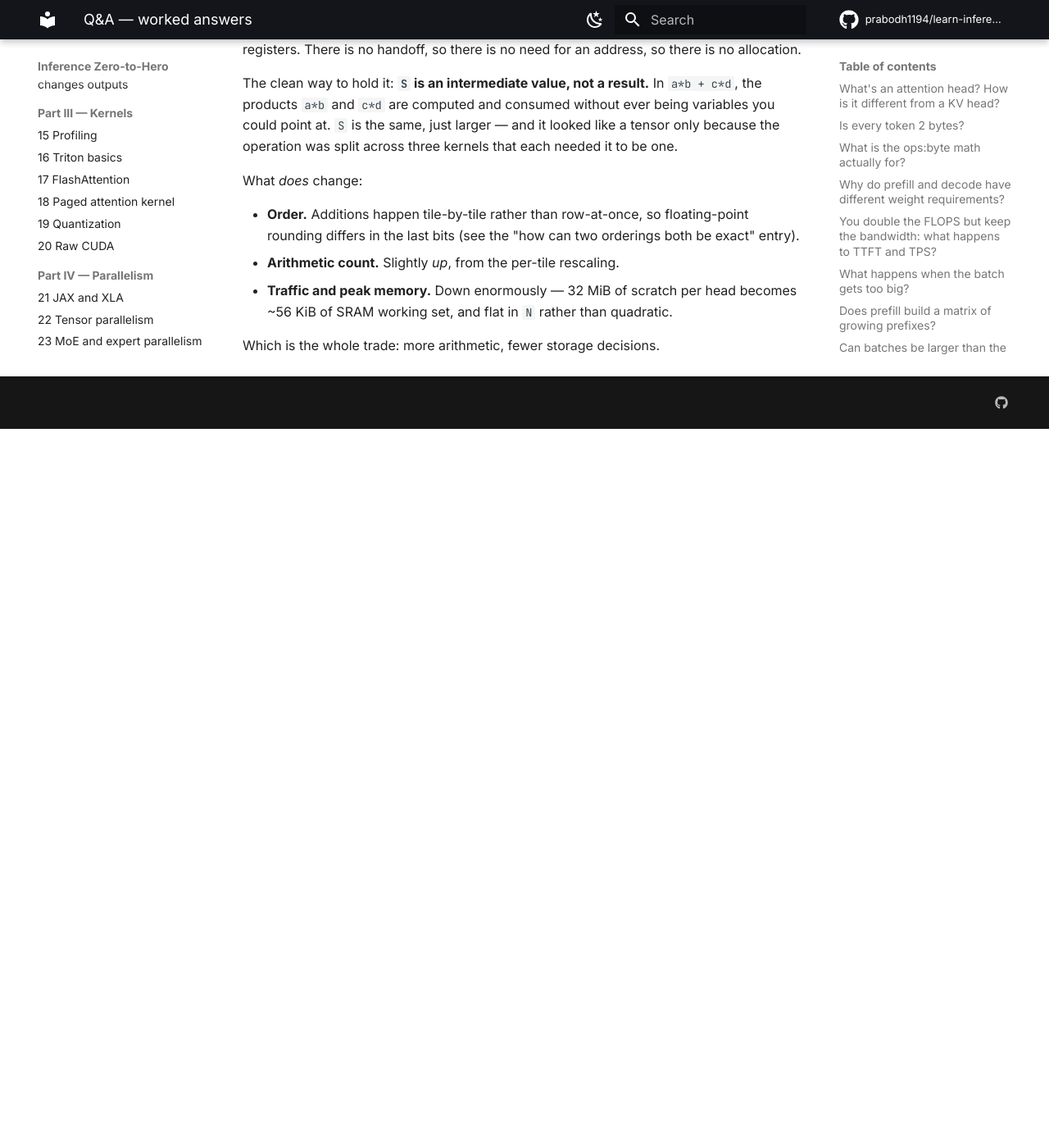
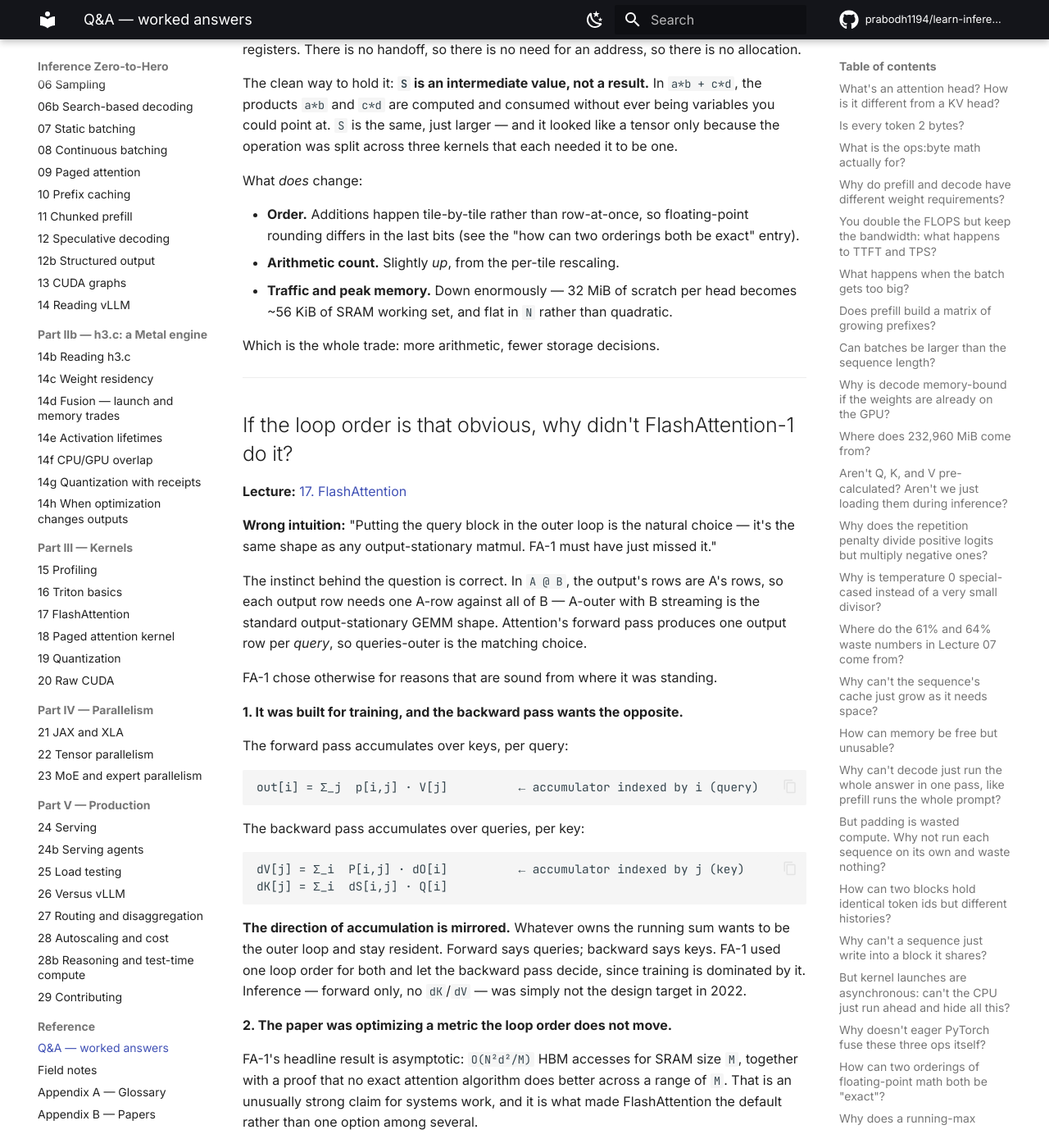
Before and after one commit to prabodh1194/learn-inference, an MkDocs documentation site: the page built from book/qa.md, in a window 1280 px wide and 1400 px high, scrolled down 37512 px. Shown: the whole window at 82% size. Built offline with MkDocs 1.6.1 and Material for MkDocs 9.7.7, drawn with Linux system fonts in a browser that asks for light colours; comment, search, counter and statistics services are not loaded; before the commit the page ends 38035 px from its top, so only the background shows below that; some of the changed text lies outside the part shown.

Commit message:
book: L17 -- answer why FA-1 didn't pick the "obvious" loop order
Reader question after the loop-order derivation: if queries-outer is obvious --
even plain matmul suggests it, since in A@B the output indexes by A's rows --
why did FlashAttention-1 do the opposite? The lecture presented FA-1's choice as
simply worse without explaining it, which makes the paper look careless.

Adds an aside + full Q&A entry with three reasons, none of which is "they missed
it":

1. FA-1 targeted training, and the backward pass mirrors the accumulation
   direction. Forward: out[i] = sum_j p[i,j] V[j], accumulator indexed by query.
   Backward: dV[j] = sum_i P[i,j] dO[i], accumulator indexed by key. Whatever
   owns the running sum wants to be outer, so forward wants queries and backward
   wants keys. FA-1 used one order for both and the backward pass won.
2. FA-1's contribution is asymptotic -- O(N^2 d^2 / M) HBM accesses, proven
   optimal for a range of SRAM sizes. Both loop orders meet that bound; the
   state round-trips are a constant factor, invisible to the analysis the paper
   was built around.
3. Holding a Br x d accumulator in registers for a whole inner loop got easier
   with A100/H100-era register files and compilers.

Ends on the transferable point: asymptotic wins and constant-factor wins are
found by different kinds of looking. FA-1 came from complexity analysis, FA-2
from profiling a working implementation -- which is exactly why this book
demands a before/after number rather than reasoning to the answer.

Also confirms the reader's matmul instinct is right, and identifies the backward
pass as what breaks the symmetry.

Co-Authored-By: Claude Opus 5 <noreply@anthropic.com>

````diff
--- a/book/17-flash-attention.md
+++ b/book/17-flash-attention.md
@@ -716,6 +716,48 @@ The loop order is the one worth learning first, because the other three follow
 naturally from it: once a query block owns the outer loop, keeping its state in
 registers and deferring the division both become the obvious thing to do.
 
+??? question "If the loop order is that obvious, why didn't FlashAttention-1 do it?"
+    It is obvious *from where you are standing* — forward-pass inference, on
+    2023-era hardware, with the answer already known. FA-1 was standing
+    somewhere else, and three things pushed it the other way.
+
+    **It was designed for training, where the backward pass dominates.** The
+    backward pass computes `dK` and `dV`, and those accumulate **over
+    queries**: `dV[j] = Σ_i P[i,j]·dO[i]`. So in the backward pass it is the
+    *K/V* block that owns a running accumulator and wants to stay resident
+    while queries stream past — the mirror image of the forward pass. FA-1 used
+    one loop order for both directions, and the backward pass's preference won.
+    Inference-only forward attention was not the target in 2022.
+
+    **The paper optimized a metric the loop order doesn't move.** FA-1's
+    contribution is an *asymptotic* result: `O(N²d²/M)` HBM accesses, and a
+    proof that this is optimal for a range of SRAM sizes `M`. Both loop orders
+    achieve that bound. The state round-tripping you counted is a **constant
+    factor**, and constant factors are invisible to the analysis the paper was
+    built around. By its own success criterion, FA-1 was not leaving anything
+    on the table.
+
+    **Register budgets were tighter.** Holding `(m, l, acc)` in registers for
+    an entire inner loop means keeping a `Br × d` accumulator resident per
+    thread block. That became comfortable with the larger register files and
+    better compiler support of A100/H100-era toolchains; it was a harder sell
+    earlier.
+
+    The general lesson is worth more than the history: **an asymptotic win and
+    a constant-factor win are found by different kinds of looking.** FA-1 came
+    from complexity analysis — count the HBM accesses, prove a bound. FA-2 came
+    from profiling — run it, notice the machine is idle at small batch, notice
+    the non-matmul instructions cost more than their FLOP count suggests. That
+    is Lecture 15's discipline, and it is why this book makes you measure before
+    you optimize rather than reason your way to the answer.
+
+    (Your matmul instinct is right, incidentally: in `A@B` the output indexes by
+    A's rows, so A-outer with B streaming is the natural output-stationary
+    shape. Attention's forward pass is `P@V` with `P` built from `Q` — so the
+    output indexes by queries, and queries-outer is the matching choice. The
+    backward pass is what breaks the symmetry.)
+    [Full answer](qa.md#if-the-loop-order-is-that-obvious-why-didnt-flashattention-1-do-it)
+
 ### The original, as the paper wrote it
 
 You now have the algorithm twice — as arithmetic in the toy example, and as a
--- a/book/qa.md
+++ b/book/qa.md
@@ -1739,3 +1739,74 @@ What *does* change:
   becomes ~56 KiB of SRAM working set, and flat in `N` rather than quadratic.
 
 Which is the whole trade: more arithmetic, fewer storage decisions.
+
+---
+
+## If the loop order is that obvious, why didn't FlashAttention-1 do it?
+
+**Lecture:** [17. FlashAttention](17-flash-attention.md)
+
+**Wrong intuition:** "Putting the query block in the outer loop is the natural
+choice — it's the same shape as any output-stationary matmul. FA-1 must have
+just missed it."
+
+The instinct behind the question is correct. In `A @ B`, the output's rows are
+A's rows, so each output row needs one A-row against all of B — A-outer with B
+streaming is the standard output-stationary GEMM shape. Attention's forward pass
+produces one output row per *query*, so queries-outer is the matching choice.
+
+FA-1 chose otherwise for reasons that are sound from where it was standing.
+
+**1. It was built for training, and the backward pass wants the opposite.**
+
+The forward pass accumulates over keys, per query:
+
+```
+out[i] = Σ_j  p[i,j] · V[j]          ← accumulator indexed by i (query)
+```
+
+The backward pass accumulates over queries, per key:
+
+```
+dV[j] = Σ_i  P[i,j] · dO[i]          ← accumulator indexed by j (key)
+dK[j] = Σ_i  dS[i,j] · Q[i]
+```
+
+**The direction of accumulation is mirrored.** Whatever owns the running sum
+wants to be the outer loop and stay resident. Forward says queries; backward
+says keys. FA-1 used one loop order for both and let the backward pass decide,
+since training is dominated by it. Inference — forward only, no `dK`/`dV` — was
+simply not the design target in 2022.
+
+**2. The paper was optimizing a metric the loop order does not move.**
+
+FA-1's headline result is asymptotic: `O(N²d²/M)` HBM accesses for SRAM size
+`M`, together with a proof that no exact attention algorithm does better across
+a range of `M`. That is an unusually strong claim for systems work, and it is
+what made FlashAttention the default rather than one option among several.
+
+Both loop orders meet that bound. The running-state round-trips are a **constant
+factor** — real, worth 128 round-trips per query block against 1, but invisible
+to asymptotic analysis. By the paper's own success criterion, nothing was being
+left on the table.
+
+**3. Register budgets were tighter.**
+
+Keeping `(m, l, acc)` in registers for a full inner loop means holding a
+`Br × d` accumulator resident per block. Larger register files and better
+compiler support on A100/H100-era toolchains made that comfortable; it was a
+harder trade earlier.
+
+**The transferable lesson.** Asymptotic wins and constant-factor wins are found
+by different kinds of looking:
+
+| | how it was found | what it produced |
+|---|---|---|
+| FA-1 | complexity analysis — count HBM accesses, prove a bound | the algorithm, and proof it is IO-optimal |
+| FA-2 | profiling — run it, watch the machine idle at small batch | 2× on the same hardware, same math |
+
+FA-2's four changes (loop swap, fewer non-matmul ops, parallelism over sequence
+length, warp partitioning) are all things you find by *measuring a working
+implementation*, not by analyzing it on paper. That is Lecture 15's discipline,
+and it is the reason this book insists on a before/after number for every
+change: the second kind of win is invisible to the first kind of reasoning.
````
